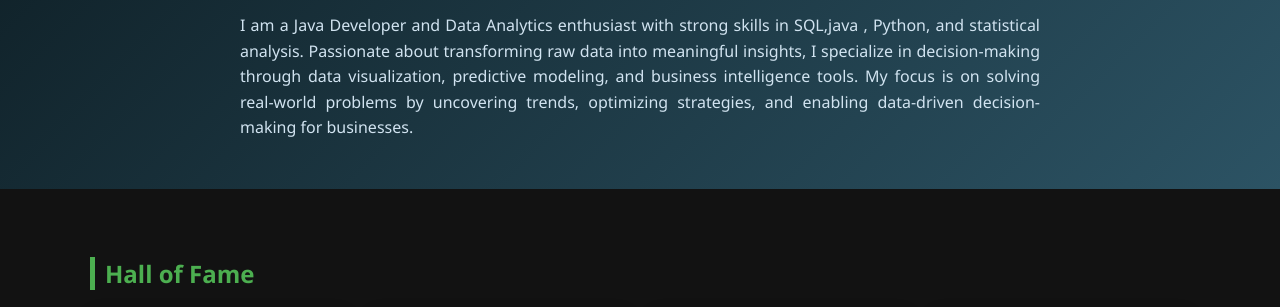
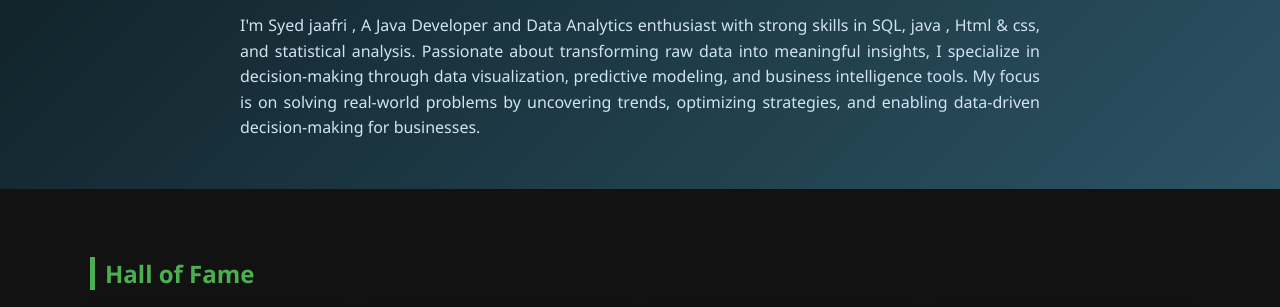
Before and after one commit to Syedjaafri/syedjaafri.github.io-, a plain HTML site: page index.html in a window 1280 px wide. Shown: the part 112-419 px from the top of the page. Drawn offline with Linux system fonts and the light colour scheme.

Commit message:
Update index.html

```diff
--- a/index.html
+++ b/index.html
@@ -100,7 +100,7 @@
   <header>
     <h1>Syed Ahamed Jaafri</h1>
     <h6>
-      I am a Java Developer and Data Analytics enthusiast with strong skills in SQL,java , Python, and statistical analysis.
+      I'm Syed jaafri , A Java Developer and Data Analytics enthusiast with strong skills in SQL, java , Html & css, and statistical analysis.
       Passionate about transforming raw data into meaningful insights, I specialize in decision-making
       through data visualization, predictive modeling, and business intelligence tools. My focus is on
       solving real-world problems by uncovering trends, optimizing strategies, and enabling data-driven
```
